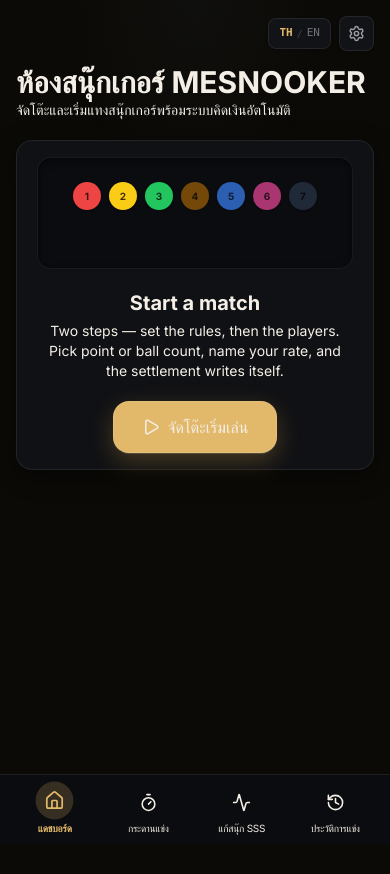
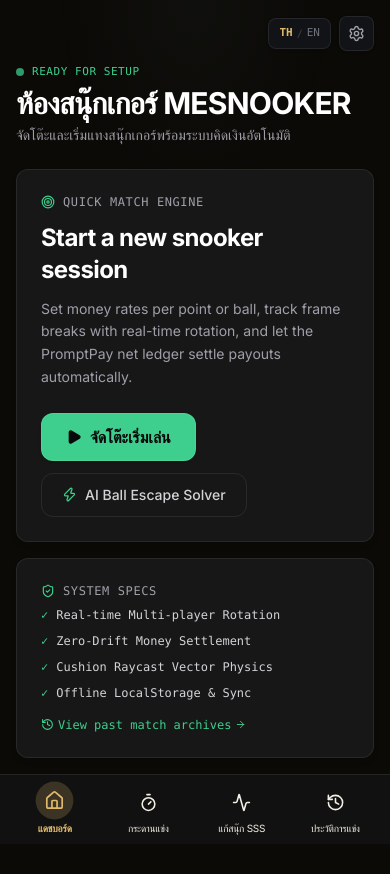
Before and after one commit to methastrategy/mesnooker-webapp, a Next.js app: page / in a window 390 px wide. Shown: the top 874 px of the page. Before the commit the page ends 844 px from the top, so only its background shows below. Built offline with nearby package versions, Linux system fonts and the light colour scheme.

Commit message:
style: apply Supabase Dark Matrix theme across all UI components

```diff
--- a/src/app/globals.css
+++ b/src/app/globals.css
@@ -15,28 +15,29 @@
    ═══════════════════════════════════════════════════════════════════ */
 
 @theme {
-  --color-background: #08090b;          /* Linear deepest dark canvas */
-  --color-surface: #0f1012;             /* Linear surface-1 */
-  --color-card: #131418;                /* Linear card surface */
-  --color-card-solid: #131418;          /* Linear solid surface */
-  --color-primary: #5e6ad2;             /* Linear signature indigo */
-  --color-secondary: #272832;           /* Linear subtle surface */
+  --color-background: #121212;          /* Supabase deep graphite canvas */
+  --color-surface: #171717;             /* Supabase surface-1 */
+  --color-card: #1c1c1c;                /* Supabase card surface */
+  --color-card-solid: #1c1c1c;          /* Supabase solid surface */
+  --color-primary: #3ecf8e;             /* Supabase signature electric emerald */
+  --color-primary-hover: #4ade80;       /* Supabase emerald soft */
+  --color-secondary: #242424;           /* Supabase subtle surface */
   --color-gold: #ffd166;                /* Pure clean gold for money */
-  --color-danger: #eb5757;              /* Linear red */
-  --color-info: #57c1ff;                /* Linear blue */
-  --color-muted: #8a8f98;               /* Linear ink-subtle */
-  --color-foreground: #f7f8f8;          /* Linear crisp ink text */
-  --color-line: rgba(255, 255, 255, 0.08); /* Linear hairline */
+  --color-danger: #ef4444;              /* Supabase red */
+  --color-info: #38bdf8;                /* Supabase cyan/blue */
+  --color-muted: #8c8c8c;               /* Supabase ink-mute */
+  --color-foreground: #ededed;          /* Supabase crisp text */
+  --color-line: rgba(255, 255, 255, 0.08); /* Supabase hairline */
 
   --color-violation: #f59e0b;
-  --color-destructive: #eb5757;
+  --color-destructive: #ef4444;
   --color-destructive-foreground: #ffffff;
-  --color-felt-hi: #12141a;             /* Linear slate workspace */
-  --color-felt-mid: #0e1014;
-  --color-felt-deep: #08090b;
-  --color-pos-soft: rgba(46, 204, 113, 0.15);
-  --color-neg-soft: rgba(235, 87, 87, 0.15);
-  --color-rail: #131418;
+  --color-felt-hi: #1c1c1c;             /* Supabase graphite table workspace */
+  --color-felt-mid: #171717;
+  --color-felt-deep: #121212;
+  --color-pos-soft: rgba(62, 207, 142, 0.15);
+  --color-neg-soft: rgba(239, 68, 68, 0.15);
+  --color-rail: #1c1c1c;
 
   --font-sans: "Inter Variable", "Inter", -apple-system, BlinkMacSystemFont,
     "SF Pro Display", "SF Pro Text", system-ui, sans-serif;
@@ -44,30 +45,30 @@
 
 :root {
   color-scheme: dark;
-  --background: #08090b;
-  --foreground: #f7f8f8;
-  --card: #131418;
-  --card-foreground: #f7f8f8;
-  --popover: #0f1012;
-  --popover-foreground: #f7f8f8;
-  --primary: #5e6ad2;
-  --primary-foreground: #ffffff;
-  --secondary: #1a1b22;
-  --secondary-foreground: #f7f8f8;
-  --muted: #0f1012;
-  --muted-foreground: #8a8f98;
-  --accent: #5e6ad2;
-  --accent-foreground: #ffffff;
-  --destructive: #eb5757;
+  --background: #121212;
+  --foreground: #ededed;
+  --card: #1c1c1c;
+  --card-foreground: #ededed;
+  --popover: #171717;
+  --popover-foreground: #ededed;
+  --primary: #3ecf8e;
+  --primary-foreground: #121212;
+  --secondary: #242424;
+  --secondary-foreground: #ededed;
+  --muted: #171717;
+  --muted-foreground: #8c8c8c;
+  --accent: #3ecf8e;
+  --accent-foreground: #121212;
+  --destructive: #ef4444;
   --destructive-foreground: #ffffff;
   --border: rgba(255, 255, 255, 0.08);
   --input: rgba(255, 255, 255, 0.08);
-  --ring: #5e6ad2;
-  --radius: 0.75rem;
+  --ring: #3ecf8e;
+  --radius: 0.625rem;
   --gold: #ffd166;
   --violation: #f59e0b;
-  --pos-soft: rgba(46, 204, 113, 0.15);
-  --neg-soft: rgba(235, 87, 87, 0.15);
+  --pos-soft: rgba(62, 207, 142, 0.15);
+  --neg-soft: rgba(239, 68, 68, 0.15);
 }
 
 /* ───────── Themes — applied via <html data-theme="…"> ─────────
@@ -214,8 +215,8 @@ html {
 body {
   background-color: var(--background);
   background-image:
-    radial-gradient(80% 50% at 50% -10%, rgba(94, 106, 210, 0.04), transparent 70%),
-    linear-gradient(180deg, #08090b 0%, #0c0d10 100%);
+    radial-gradient(80% 50% at 50% -10%, rgba(62, 207, 142, 0.05), transparent 70%),
+    linear-gradient(180deg, #121212 0%, #171717 100%);
   background-attachment: fixed;
   color: var(--foreground);
   font-family: var(--font-sans);
@@ -232,26 +233,26 @@ body {
   .pb-safe { padding-bottom: env(safe-area-inset-bottom); }
 }
 
-/* Linear-style Clean Panels */
+/* Supabase-style Clean Panels */
 .glass {
   position: relative;
   background: var(--card);
   border: 1px solid var(--border);
-  box-shadow: 0 4px 20px rgba(0, 0, 0, 0.4);
-  border-radius: 14px;
+  box-shadow: 0 4px 16px rgba(0, 0, 0, 0.4);
+  border-radius: 10px;
 }
 
 .glass-strong {
   position: relative;
-  background: #16171d;
-  border: 1px solid rgba(255, 255, 255, 0.10);
-  box-shadow: 0 10px 30px rgba(0, 0, 0, 0.55);
-  border-radius: 16px;
+  background: #171717;
+  border: 1px solid rgba(255, 255, 255, 0.08);
+  box-shadow: 0 8px 24px rgba(0, 0, 0, 0.5);
+  border-radius: 12px;
 }
 
 /* Precision status accents */
 .glow-emerald {
-  box-shadow: 0 0 0 1px rgba(94, 106, 210, 0.3), 0 4px 16px rgba(0, 0, 0, 0.5);
+  box-shadow: 0 0 0 1px rgba(62, 207, 142, 0.35), 0 4px 16px rgba(0, 0, 0, 0.4);
 }
 .glow-gold {
   box-shadow: 0 0 0 1px rgba(255, 209, 102, 0.3), 0 4px 16px rgba(0, 0, 0, 0.5);
@@ -306,7 +307,7 @@ body {
   margin-bottom: 0.75rem;
 }
 
-/* ───────── Linear-grade Control Dock ───────── */
+/* ───────── Supabase-grade Control Dock ───────── */
 .control-dock {
   position: fixed;
   left: 0;
@@ -318,7 +319,7 @@ body {
   align-items: center;
   gap: 0.5rem;
   padding: 0.65rem 1rem;
-  background: rgba(11, 12, 16, 0.94);
+  background: rgba(23, 23, 23, 0.95);
   backdrop-filter: blur(20px);
   -webkit-backdrop-filter: blur(20px);
   border-top: 1px solid rgba(255, 255, 255, 0.08);
--- a/src/app/page.tsx
+++ b/src/app/page.tsx
@@ -2,16 +2,16 @@
 
 import Link from "next/link";
 import { motion } from "framer-motion";
-import { Play, Timer, Trophy } from "lucide-react";
+import { Play, Timer, Trophy, ShieldCheck, Zap, History, Target, ArrowRight } from "lucide-react";
 import { useGameStore, useRunningBalance } from "@/store/gameStore";
-import { GlassCard, Stat, Button } from "@/components/ui";
-import { BALL_HEX, BALL_ORDER } from "@/lib/rules";
+import { Button } from "@/components/ui";
 import { formatMoney } from "@/lib/utils";
 import { t } from "@/lib/i18n";
 
-/** Dashboard — the green room: a big baize table when idle (set the table),
- *  a live scoreboard when a session is running. Same data as before, arranged
- *  around the table metaphor instead of a plain stat-card stack. */
+/**
+ * Dashboard — Supabase Dark Matrix Style.
+ * Technical, high-density, graphite cards with electric emerald accents.
+ */
 export default function DashboardPage() {
   const session = useGameStore((s) => s.session);
   const players = useGameStore((s) => s.players);
@@ -22,113 +22,153 @@ export default function DashboardPage() {
   const leaderboard = [...players].sort((a, b) => (running[b.id] ?? 0) - (running[a.id] ?? 0));
 
   return (
-    <div className="flex flex-col gap-5">
-      <motion.div initial={{ opacity: 0, y: 8 }} animate={{ opacity: 1, y: 0 }}>
-        <h1 className="text-3xl font-bold">{t("dash.title", locale)}</h1>
-        <p className="text-sm text-muted-foreground">
+    <div className="flex flex-col gap-6 max-w-4xl mx-auto">
+      {/* Top Header */}
+      <motion.div initial={{ opacity: 0, y: 8 }} animate={{ opacity: 1, y: 0 }} className="flex flex-col gap-1">
+        <div className="flex items-center gap-2">
+          <span className="h-2 w-2 rounded-full bg-[#3ecf8e] animate-pulse" />
+          <span className="text-[11px] font-mono uppercase tracking-wider text-[#3ecf8e]">
+            {session ? "Match Engine Active" : "Ready for Setup"}
+          </span>
+        </div>
+        <h1 className="text-3xl font-bold tracking-tight text-white">{t("dash.title", locale)}</h1>
+        <p className="text-sm text-zinc-400">
           {session ? t("dash.subtitle.live", locale) : t("dash.subtitle.idle", locale)}
         </p>
       </motion.div>
 
       {!session ? (
         <motion.div
-          initial={{ opacity: 0, y: 16 }}
+          initial={{ opacity: 0, y: 14 }}
           animate={{ opacity: 1, y: 0 }}
-          className="table-stage flex flex-col items-center gap-5 p-8 text-center"
+          className="grid gap-4 md:grid-cols-3"
         >
-          {/* Mini baize under the headline — the table you're about to set */}
-          <div className="baize relative h-28 w-full max-w-md rounded-[20px] overflow-hidden">
-            <div className="felt-spot" />
-            <div className="relative flex flex-wrap items-center justify-center gap-2 py-6">
-              {Array.from({ length: 6 }, (_, i) => (
-                <span
-                  key={i}
-                  className={`flex h-7 w-7 items-center justify-center rounded-full text-[10px] font-bold text-black/75 shadow ${i >= 3 ? "opacity-70" : ""}`}
-                  style={{ background: BALL_HEX[BALL_ORDER[i]] }}
-                >
-                  {i + 1}
-                </span>
-              ))}
-              <span className="flex h-7 w-7 items-center justify-center rounded-full text-[10px] font-bold text-black/75 shadow" style={{ background: BALL_HEX.black }}>
-                7
-              </span>
+          {/* Main Action Hero Card (2 cols) */}
+          <div className="md:col-span-2 rounded-xl border border-white/[0.08] bg-[#171717] p-6 flex flex-col justify-between gap-6 shadow-md">
+            <div className="flex flex-col gap-3">
+              <div className="flex items-center gap-2 text-xs font-mono uppercase tracking-wider text-zinc-400">
+                <Target size={14} className="text-[#3ecf8e]" /> Quick Match Engine
+              </div>
+              <h2 className="text-2xl font-bold tracking-tight text-white">Start a new snooker session</h2>
+              <p className="text-sm leading-relaxed text-zinc-400">
+                Set money rates per point or ball, track frame breaks with real-time rotation, and let the PromptPay net ledger settle payouts automatically.
+              </p>
+            </div>
+
+            <div className="flex flex-wrap items-center gap-3">
+              <Link href="/setup">
+                <Button size="lg" className="bg-[#3ecf8e] text-zinc-950 font-bold hover:bg-[#4ade80] active:bg-[#24b47e] shadow-sm">
+                  <Play size={16} fill="currentColor" /> {t("dash.setTable", locale)}
+                </Button>
+              </Link>
+              <Link href="/solve">
+                <Button variant="ghost" className="border border-white/10 text-zinc-300 hover:bg-white/[0.05]">
+                  <Zap size={15} className="text-[#3ecf8e]" /> AI Ball Escape Solver
+                </Button>
+              </Link>
             </div>
           </div>
+
+          {/* Quick Specs / Engine Feature Card */}
+          <div className="rounded-xl border border-white/[0.08] bg-[#171717] p-6 flex flex-col justify-between gap-4 shadow-md">
             <div>
-            <h2 className="text-xl font-bold">Start a match</h2>
-            <p className="mt-1 max-w-sm text-sm text-muted-foreground">
-              Two steps — set the rules, then the players. Pick point or ball count,
-              name your rate, and the settlement writes itself.
-            </p>
+              <div className="flex items-center gap-2 text-xs font-mono uppercase tracking-wider text-zinc-400 mb-2">
+                <ShieldCheck size={14} className="text-[#3ecf8e]" /> System Specs
               </div>
-          <Link href="/setup">
-            <Button size="lg">
-              <Play size={18} /> {t("dash.setTable", locale)}
-            </Button>
+              <ul className="flex flex-col gap-2.5 text-xs text-zinc-300 font-mono">
+                <li className="flex items-center gap-2">
+                  <span className="text-[#3ecf8e]">✓</span> Real-time Multi-player Rotation
+                </li>
+                <li className="flex items-center gap-2">
+                  <span className="text-[#3ecf8e]">✓</span> Zero-Drift Money Settlement
+                </li>
+                <li className="flex items-center gap-2">
+                  <span className="text-[#3ecf8e]">✓</span> Cushion Raycast Vector Physics
+                </li>
+                <li className="flex items-center gap-2">
+                  <span className="text-[#3ecf8e]">✓</span> Offline LocalStorage & Sync
+                </li>
+              </ul>
+            </div>
+
+            <Link href="/history" className="text-xs font-mono text-[#3ecf8e] hover:underline flex items-center gap-1">
+              <History size={13} /> View past match archives <ArrowRight size={11} />
             </Link>
+          </div>
         </motion.div>
       ) : (
         <div className="flex flex-col gap-5">
-          {/* Active session hero — scoreboard rail over the table stage */}
-          <GlassCard glow="gold" className="flex flex-col gap-4 p-5">
+          {/* Active session hero — Supabase Telemetry Card */}
+          <div className="rounded-xl border border-[#3ecf8e]/35 bg-[#171717] p-5 flex flex-col gap-4 shadow-[0_0_20px_rgba(62,207,142,0.10)]">
             <div className="flex items-center justify-between">
               <div className="flex items-center gap-2">
-                <Timer size={18} className="text-primary" />
-                <span className="font-semibold">{t("dash.sessionLive", locale)}</span>
+                <Timer size={18} className="text-[#3ecf8e]" />
+                <span className="font-semibold text-white">{t("dash.sessionLive", locale)}</span>
               </div>
-              <span className="rounded-full bg-primary/15 px-2.5 py-0.5 text-[11px] text-primary">
+              <span className="rounded-full bg-[#3ecf8e]/15 border border-[#3ecf8e]/30 px-2.5 py-0.5 text-[11px] font-mono text-[#3ecf8e]">
                 {t("dash.frame", locale)} {frames.length}
               </span>
             </div>
-            <div className="grid grid-cols-3 gap-4">
-              <Stat label={t("dash.frame", locale)} value={frames.length} />
-              <Stat label={t("dash.players", locale)} value={players.length} />
-              <Stat
-                label={t("dash.rate", locale)}
-                value={session.moneyRate}
-                variant="accent"
-                suffix={`/${session.moneyPer === "ball" ? "ball" : "pt"}`}
-              />
+            <div className="grid grid-cols-3 gap-3">
+              <div className="rounded-lg bg-white/[0.03] border border-white/[0.06] p-3 text-center">
+                <span className="text-[10px] font-mono uppercase text-zinc-400 block">{t("dash.frame", locale)}</span>
+                <span className="text-xl font-bold font-mono text-white">{frames.length}</span>
               </div>
-            <div className="flex flex-wrap items-center gap-2">
+              <div className="rounded-lg bg-white/[0.03] border border-white/[0.06] p-3 text-center">
+                <span className="text-[10px] font-mono uppercase text-zinc-400 block">{t("dash.players", locale)}</span>
+                <span className="text-xl font-bold font-mono text-white">{players.length}</span>
+              </div>
+              <div className="rounded-lg bg-white/[0.03] border border-white/[0.06] p-3 text-center">
+                <span className="text-[10px] font-mono uppercase text-zinc-400 block">{t("dash.rate", locale)}</span>
+                <span className="text-xl font-bold font-mono text-[#3ecf8e]">฿{session.moneyRate}</span>
+              </div>
+            </div>
+            <div className="flex flex-wrap items-center gap-2 pt-1">
               <Link href="/match" className="flex-1 sm:flex-none">
-                <Button className="w-full">
-                  <Play size={16} /> {t("dash.backTable", locale)}
+                <Button className="w-full bg-[#3ecf8e] text-zinc-950 font-bold hover:bg-[#4ade80]">
+                  <Play size={16} fill="currentColor" /> {t("dash.backTable", locale)}
                 </Button>
               </Link>
               <Link href="/settlement" className="flex-1 sm:flex-none">
-                <Button variant="glass" className="w-full">
-                  <Trophy size={16} /> {t("dash.settlement", locale)}
+                <Button variant="ghost" className="w-full border border-white/10 text-zinc-300 hover:bg-white/[0.05]">
+                  <Trophy size={16} className="text-amber-400" /> {t("dash.settlement", locale)}
                 </Button>
               </Link>
             </div>
-          </GlassCard>
+          </div>
 
-          {/* Leaderboard — money tonight, ranked (single source of truth for
-              the session net; avoids duplicating the same numbers twice) */}
-          <GlassCard className="p-5">
-            <h3 className="mb-3 text-sm font-semibold uppercase tracking-wider text-muted-foreground">
-              Leaderboard
+          {/* Leaderboard Table Card */}
+          <div className="rounded-xl border border-white/[0.08] bg-[#171717] p-5">
+            <div className="flex items-center justify-between mb-3">
+              <h3 className="text-xs font-mono uppercase tracking-wider text-zinc-400">
+                Live Net Balance Table
               </h3>
-            <div className="flex flex-col gap-2">
-              {leaderboard.map((p, i) => (
-                <div key={p.id} className="flex items-center gap-3 rounded-xl bg-white/[0.03] px-3 py-2">
-                  <span className={`w-6 text-center font-bold ${i === 0 ? "text-gold" : "text-muted-foreground"}`}>
-                    {i + 1}
+              <span className="text-[10px] font-mono text-zinc-500">Auto-balanced</span>
+            </div>
+            <div className="flex flex-col gap-1.5">
+              {leaderboard.map((p, i) => {
+                const bal = running[p.id] ?? 0;
+                return (
+                  <div key={p.id} className="flex items-center justify-between rounded-lg bg-white/[0.02] border border-white/[0.05] px-3 py-2.5">
+                    <div className="flex items-center gap-3">
+                      <span className={`w-5 text-center font-mono text-xs font-bold ${i === 0 ? "text-amber-400" : "text-zinc-500"}`}>
+                        #{i + 1}
                       </span>
-                  <span className="flex-1 font-medium">{p.nickname}</span>
+                      <span className="font-medium text-sm text-white">{p.nickname}</span>
+                    </div>
                     <span
-                    className={`font-semibold tabular-nums ${
-                      (running[p.id] ?? 0) > 0 ? "text-primary" : (running[p.id] ?? 0) < 0 ? "text-destructive" : "text-muted-foreground"
+                      className={`font-mono text-sm font-semibold tabular-nums ${
+                        bal > 0 ? "text-[#3ecf8e]" : bal < 0 ? "text-rose-400" : "text-zinc-500"
                       }`}
                     >
-                    {(running[p.id] ?? 0) > 0 ? "+" : ""}
-                    {formatMoney(running[p.id] ?? 0)}
+                      {bal > 0 ? "+" : ""}
+                      {formatMoney(bal)}
                     </span>
                   </div>
-              ))}
+                );
+              })}
             </div>
-          </GlassCard>
+          </div>
         </div>
       )}
     </div>
--- a/src/components/game/LiveMatch.tsx
+++ b/src/components/game/LiveMatch.tsx
@@ -248,8 +248,8 @@ export function LiveMatch({ onPause }: {
         <div className="flex flex-col gap-3">
           <ClockStrip frameNumber={store.frames.length} frameClock={frameClock} sessionClock={sessionClock} />
 
-          {/* THE TABLE / BALL RACK — Linear Tactical Workspace */}
-          <div className="rounded-2xl border border-white/[0.08] bg-[#101115] p-3 md:p-4 shadow-md">
+          {/* THE TABLE / BALL RACK — Supabase Technical Workspace */}
+          <div className="rounded-2xl border border-white/[0.08] bg-[#171717] p-3 md:p-4 shadow-md">
             <div className="mb-3 flex items-center justify-between px-1">
               <span className="text-[11px] font-mono uppercase tracking-wider text-zinc-400">
                 Shot selection
@@ -257,7 +257,7 @@ export function LiveMatch({ onPause }: {
               <span className={cn(
                 "px-2.5 py-0.5 rounded-full text-[10px] font-mono font-medium tracking-wide uppercase",
                 canStartBreak
-                  ? "bg-[#5e6ad2]/15 text-[#828fff] border border-[#5e6ad2]/35"
+                  ? "bg-[#3ecf8e]/15 text-[#3ecf8e] border border-[#3ecf8e]/35"
                   : "bg-rose-500/15 text-rose-300 border border-rose-500/35"
               )}>
                 {canStartBreak ? "● Any Colour" : "● Red First"}
--- a/src/components/ui/action-button.tsx
+++ b/src/components/ui/action-button.tsx
@@ -6,7 +6,7 @@ import { cn } from "@/lib/utils";
 type Tone = "primary" | "danger" | "violation" | "gold" | "outline";
 
 const TONE_CLASS: Record<Tone, string> = {
-  primary: "bg-[#5e6ad2] text-white hover:bg-[#6b77e8] active:bg-[#525db8] border border-[#5e6ad2]/60 shadow-sm",
+  primary: "bg-[#3ecf8e] text-zinc-950 font-bold hover:bg-[#4ade80] active:bg-[#24b47e] border border-[#3ecf8e]/60 shadow-sm",
   danger: "bg-rose-500/15 text-rose-300 hover:bg-rose-500/25 active:bg-rose-500/30 border border-rose-500/30",
   violation: "bg-amber-500/15 text-amber-300 hover:bg-amber-500/25 active:bg-amber-500/30 border border-amber-500/30",
   gold: "bg-amber-400 text-zinc-950 font-bold hover:bg-amber-300 border border-amber-400/60 shadow-sm",
--- a/src/components/ui/badge.tsx
+++ b/src/components/ui/badge.tsx
@@ -14,7 +14,7 @@ const badgeVariants = cva(
         danger: "bg-destructive/15 text-destructive border border-destructive/30",
         info: "bg-info/15 text-info border border-info/30",
         neutral: "bg-white/8 text-foreground/70 border border-white/10",
-        success: "bg-[#c7ccd1]/15 text-[#f2f3f4] border border-[#c7ccd1]/30",
+        success: "bg-[#3ecf8e]/15 text-[#3ecf8e] border border-[#3ecf8e]/30",
       },
     },
     defaultVariants: { variant: "default" },
--- a/src/components/ui/button.tsx
+++ b/src/components/ui/button.tsx
@@ -6,26 +6,25 @@ import { motion, type HTMLMotionProps } from "framer-motion";
 import { cn } from "@/lib/utils";
 
 const buttonVariants = cva(
-  "inline-flex items-center justify-center gap-2 whitespace-nowrap rounded-2xl font-medium transition-all select-none disabled:pointer-events-none disabled:opacity-40 focus-visible:outline-none focus-visible:ring-2 focus-visible:ring-primary/60 active:scale-[0.97]",
+  "inline-flex items-center justify-center gap-2 whitespace-nowrap rounded-xl font-medium transition-all select-none disabled:pointer-events-none disabled:opacity-40 focus-visible:outline-none focus-visible:ring-2 focus-visible:ring-[#3ecf8e]/60 active:scale-[0.97] cursor-pointer",
   {
     variants: {
       variant: {
         default:
-          "bg-primary text-primary-foreground border border-primary/40 shadow-[0_1px_0_rgba(255,255,255,0.15),0_8px_24px_rgba(217,164,65,0.28)] hover:bg-primary/90",
-        gold: "bg-gold text-black border border-gold/40 shadow-[0_1px_0_rgba(255,255,255,0.15),0_8px_24px_rgba(240,194,92,0.28)] hover:bg-gold/90",
+          "bg-[#3ecf8e] text-zinc-950 font-bold border border-[#3ecf8e]/50 shadow-sm hover:bg-[#4ade80] active:bg-[#24b47e]",
+        gold: "bg-amber-400 text-zinc-950 font-bold border border-amber-400/50 shadow-sm hover:bg-amber-300",
         violation:
-          "bg-violation text-black border border-violation/50 shadow-[0_1px_0_rgba(255,255,255,0.15),0_8px_24px_rgba(242,115,30,0.26)] hover:bg-violation/90",
-        secondary: "bg-secondary text-secondary-foreground border border-secondary/40 hover:bg-secondary/80",
-        outline: "border border-white/20 bg-white/5 text-foreground shadow-[0_1px_0_rgba(255,255,255,0.08)] hover:bg-white/10",
-        ghost: "border border-white/10 text-foreground hover:bg-white/5",
-        danger: "bg-destructive text-destructive-foreground border border-destructive/50 shadow-[0_1px_0_rgba(255,255,255,0.12),0_6px_18px_rgba(239,68,68,0.3)] hover:bg-destructive/90",
-        glass: "glass text-foreground border border-white/15 hover:bg-white/5",
+          "bg-amber-500/20 text-amber-300 border border-amber-500/40 hover:bg-amber-500/30",
+        secondary: "bg-[#242424] text-zinc-200 border border-white/10 hover:bg-[#2e2e2e]",
+        outline: "border border-white/10 bg-white/[0.04] text-zinc-200 hover:bg-white/[0.08] hover:border-white/20",
+        ghost: "border border-white/10 text-zinc-300 hover:bg-white/[0.05]",
+        danger: "bg-rose-500/20 text-rose-300 border border-rose-500/40 hover:bg-rose-500/30",
+        glass: "bg-[#171717] text-zinc-200 border border-white/10 hover:bg-[#222222]",
       },
       size: {
         default: "h-11 px-5 text-sm",
         sm: "h-9 px-3.5 text-xs",
-        lg: "h-13 px-7 text-base",
-        // Tiles: equal-size big tap targets for the action pad / turn cluster
+        lg: "h-12 px-6 text-base",
         tile: "h-14 min-w-14 px-3.5 text-sm",
         icon: "h-11 w-11",
         iconSm: "h-9 w-9",
@@ -46,8 +45,7 @@ const Button = React.forwardRef<HTMLButtonElement, ButtonProps>(
     return (
       <motion.button
         ref={ref}
-        whileTap={animate ? { scale: 0.95 } : undefined}
-        whileHover={animate ? { scale: 1.02 } : undefined}
+        whileTap={animate ? { scale: 0.96 } : undefined}
         transition={{ type: "spring", stiffness: 500, damping: 30 }}
         className={cn(buttonVariants({ variant, size, className }))}
         {...props}
--- a/src/components/ui/snooker-ball.tsx
+++ b/src/components/ui/snooker-ball.tsx
@@ -36,7 +36,7 @@ export function SnookerBall({
         isLight ? "text-zinc-950" : "text-white drop-shadow-[0_1px_2px_rgba(0,0,0,0.8)]",
         disabled && "opacity-15 pointer-events-none",
         selected
-          ? "ring-2 ring-primary ring-offset-2 ring-offset-[#08090b] shadow-[0_0_16px_rgba(94,106,210,0.35)]"
+          ? "ring-2 ring-primary ring-offset-2 ring-offset-[#121212] shadow-[0_0_16px_rgba(62,207,142,0.35)]"
           : "border border-white/20 shadow-sm"
       )}
       style={{
```
Also changed, not shown: src/components/game/FramePauseSummary.tsx (+49 -60 lines), src/components/game/TurnHeader.tsx (+10 -10 lines), src/components/layout/nav.tsx (+6 -6 lines), src/components/layout/settings-sheet.tsx (+5 -5 lines), 1 other file (tests, documents, lock files or other folders). Lines whose indentation alone changed are shown as unchanged.
